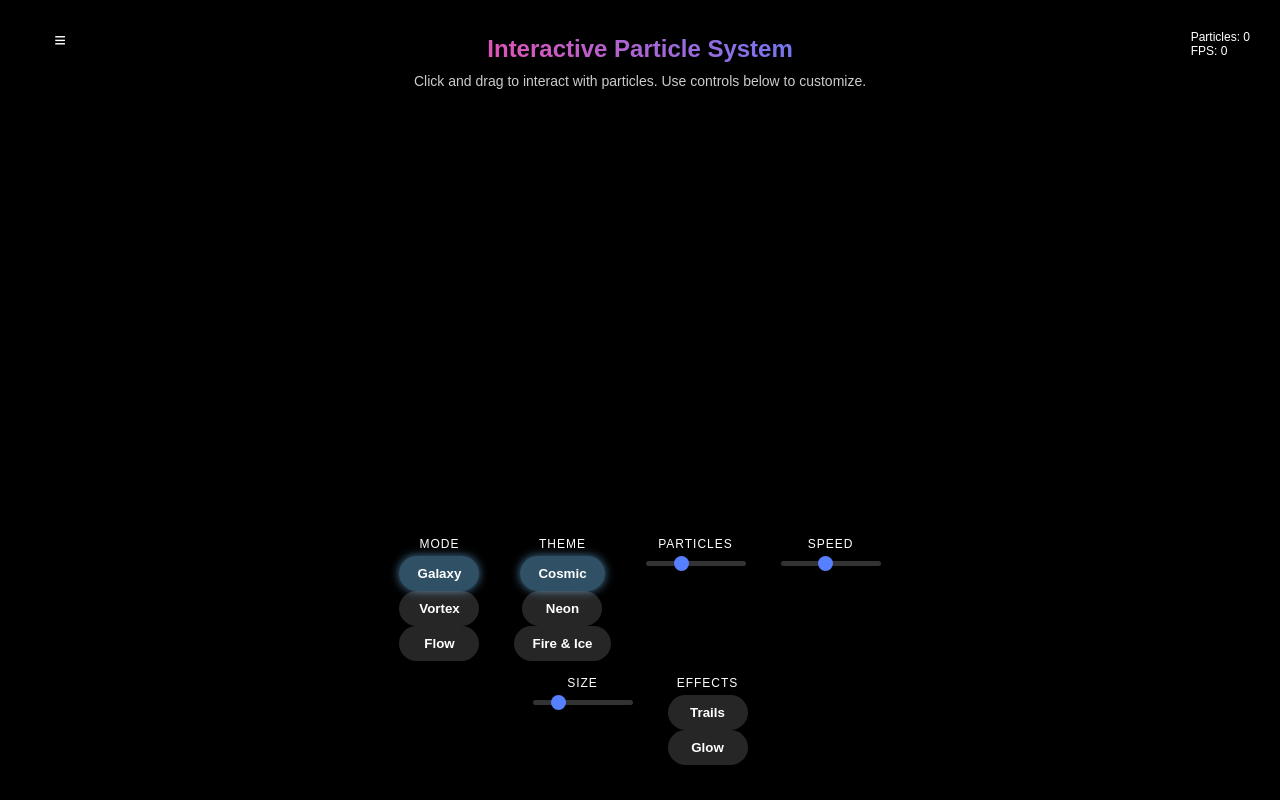
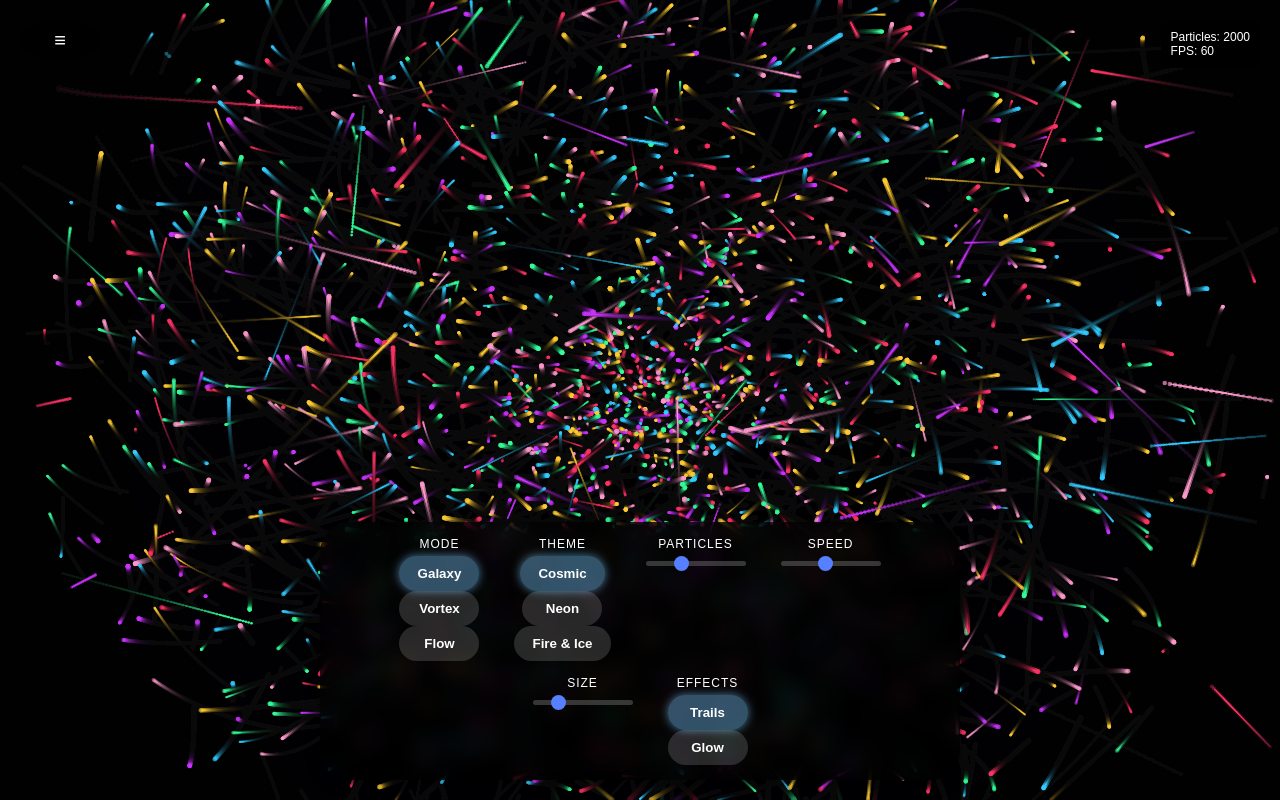
Before and after one commit to Ahmed8881/Particle-Animation, a plain HTML site: page index.html in a window 1280 px wide. Both pictures are taken after a click on the button "Trails". Drawn offline with Linux system fonts and the light colour scheme.

Commit message:
Add main.js for particle animation functionality and link in index.html

```diff
--- a/index.html
+++ b/index.html
@@ -54,6 +54,6 @@
             <button id="glowBtn">Glow</button>
         </div>
     </div>
-
+<script src="main.js"></script>
 </body>
 </html>
--- a/main.js
+++ b/main.js
@@ -0,0 +1,401 @@
+const canvas = document.getElementById('canvas');
+const ctx = canvas.getContext('2d');
+
+// Controls
+const galaxyBtn = document.getElementById('galaxyBtn');
+const vortexBtn = document.getElementById('vortexBtn');
+const flowBtn = document.getElementById('flowBtn');
+const cosmicBtn = document.getElementById('cosmicBtn');
+const neonBtn = document.getElementById('neonBtn');
+const fireiceBtn = document.getElementById('fireiceBtn');
+const trailsBtn = document.getElementById('trailsBtn');
+const glowBtn = document.getElementById('glowBtn');
+const particleSlider = document.getElementById('particleSlider');
+const speedSlider = document.getElementById('speedSlider');
+const sizeSlider = document.getElementById('sizeSlider');
+const hideButton = document.getElementById('hideButton');
+const controls = document.getElementById('controls');
+const info = document.getElementById('info');
+const particleCount = document.getElementById('particleCount');
+const fpsCount = document.getElementById('fpsCount');
+
+// Configuration
+let config = {
+    mode: 'galaxy',       // galaxy, vortex, flow
+    theme: 'cosmic',      // cosmic, neon, fireice
+    trails: false,
+    glow: false,
+    particleCount: parseInt(particleSlider.value),
+    speed: parseInt(speedSlider.value) / 10,
+    size: parseInt(sizeSlider.value) / 2
+};
+
+// Theme colors
+const themes = {
+    cosmic: {
+        background: 'radial-gradient(circle, #0f0c29, #302b63, #24243e)',
+        colors: [
+            '#ff3366', '#33ccff', '#ffcc33', '#33ff99', '#cc33ff', '#ff99cc'
+        ],
+        glow: 'rgba(100, 100, 255, 0.5)'
+    },
+    neon: {
+        background: 'radial-gradient(circle, #000000, #1a0033)',
+        colors: [
+            '#ff00ff', '#00ffff', '#ff3300', '#33ff00', '#ffff00'
+        ],
+        glow: 'rgba(255, 0, 255, 0.5)'
+    },
+    fireice: {
+        background: 'linear-gradient(135deg, #330000, #000033)',
+        colors: [
+            '#ff3300', '#ff6600', '#ff9900', '#00ccff', '#0099ff', '#0066ff'
+        ],
+        glow: 'rgba(255, 100, 50, 0.5)'
+    }
+};
+
+// Particles array
+let particles = [];
+
+// Mouse position
+let mouse = {
+    x: null,
+    y: null,
+    radius: 150,
+    active: false
+};
+
+// Timer variables for FPS calculation
+let fpsTime = 0;
+let localFpsCount = 0;
+let lastFrameTime = 0;
+
+// Animation variables
+let animationFrame;
+let globalTime = 0;
+
+// Resize canvas to fit window
+function resizeCanvas() {
+    canvas.width = window.innerWidth;
+    canvas.height = window.innerHeight;
+
+    // Reinitialize particles when canvas size changes
+    initParticles();
+}
+
+// Particle class
+class Particle {
+    constructor() {
+        this.reset();
+    }
+
+    reset() {
+        // Basic properties
+        this.x = Math.random() * canvas.width;
+        this.y = Math.random() * canvas.height;
+        this.size = Math.random() * config.size + 1;
+        this.baseSize = this.size;
+
+        // Add variation to speeds
+        this.speedX = (Math.random() - 0.5) * config.speed;
+        this.speedY = (Math.random() - 0.5) * config.speed;
+
+        // Color based on theme
+        const colors = themes[config.theme].colors;
+        this.color = colors[Math.floor(Math.random() * colors.length)];
+
+        // Properties for different modes
+        this.density = Math.random() * 30 + 1;
+        this.angle = Math.random() * Math.PI * 2;
+        this.distance = Math.random() * (canvas.width/2);
+        this.opacity = Math.random() * 0.8 + 0.2;
+
+        // Trail history for trailing effect
+        this.history = [];
+        this.historyLength = Math.floor(Math.random() * 10) + 5;
+    }
+
+    update() {
+        // Store position history for trails
+        if (config.trails && this.history.length < this.historyLength) {
+            this.history.push({x: this.x, y: this.y});
+        } else if (config.trails) {
+            this.history.shift();
+            this.history.push({x: this.x, y: this.y});
+        }
+
+        // Different movement patterns based on mode
+        if (config.mode === 'galaxy') {
+            // Orbit around center
+            this.angle += config.speed * 0.01 / this.density;
+            const centerX = canvas.width / 2;
+            const centerY = canvas.height / 2;
+            const targetX = centerX + this.distance * Math.cos(this.angle);
+            const targetY = centerY + this.distance * Math.sin(this.angle);
+
+            this.x += (targetX - this.x) * 0.01 * config.speed;
+            this.y += (targetY - this.y) * 0.01 * config.speed;
+        } else if (config.mode === 'vortex') {
+            // Spiral movement
+            const centerX = canvas.width / 2;
+            const centerY = canvas.height / 2;
+            const dx = this.x - centerX;
+            const dy = this.y - centerY;
+            const distance = Math.sqrt(dx * dx + dy * dy);
+
+            if (distance > 1) {
+                const angle = Math.atan2(dy, dx) + config.speed * 0.01;
+                const newDistance = distance - config.speed * 0.1;
+
+                if (newDistance < 5) {
+                    this.reset();
+                } else {
+                    this.x = centerX + newDistance * Math.cos(angle);
+                    this.y = centerY + newDistance * Math.sin(angle);
+                }
+            } else {
+                this.reset();
+            }
+        } else if (config.mode === 'flow') {
+            // Flowing field
+            const noiseScale = 0.005;
+            const noise = Math.sin(this.x * noiseScale) * Math.cos(this.y * noiseScale) * 5;
+            this.angle = noise + globalTime * 0.0005;
+
+            this.x += Math.cos(this.angle) * config.speed;
+            this.y += Math.sin(this.angle) * config.speed;
+        }
+
+        // Check boundaries
+        if (this.x < 0 || this.x > canvas.width ||
+            this.y < 0 || this.y > canvas.height) {
+            this.reset();
+        }
+
+        // Mouse interaction
+        if (mouse.active) {
+            const dx = this.x - mouse.x;
+            const dy = this.y - mouse.y;
+            const distance = Math.sqrt(dx * dx + dy * dy);
+
+            if (distance < mouse.radius) {
+                // Repel from mouse
+                const force = (mouse.radius - distance) / mouse.radius;
+                const angle = Math.atan2(dy, dx);
+                const moveX = Math.cos(angle) * force * 5;
+                const moveY = Math.sin(angle) * force * 5;
+
+                this.x += moveX;
+                this.y += moveY;
+                this.size = this.baseSize + force * 3;
+            } else {
+                // Gradually return to original size
+                this.size = this.size * 0.95 + this.baseSize * 0.05;
+            }
+        }
+    }
+
+    draw() {
+        // Draw trail if enabled
+        if (config.trails && this.history.length > 1) {
+            ctx.beginPath();
+            ctx.moveTo(this.history[0].x, this.history[0].y);
+
+            for (let i = 1; i < this.history.length; i++) {
+                ctx.lineTo(this.history[i].x, this.history[i].y);
+            }
+
+            ctx.strokeStyle = this.color;
+            ctx.lineWidth = this.size / 2;
+            ctx.stroke();
+        }
+
+        // Draw glow if enabled
+        if (config.glow) {
+            ctx.shadowBlur = 15;
+            ctx.shadowColor = this.color;
+        }
+
+        // Draw the particle
+        ctx.beginPath();
+        ctx.arc(this.x, this.y, this.size, 0, Math.PI * 2);
+        ctx.fillStyle = this.color;
+        ctx.globalAlpha = this.opacity;
+        ctx.fill();
+
+        // Reset shadow
+        if (config.glow) {
+            ctx.shadowBlur = 0;
+        }
+
+        ctx.globalAlpha = 1;
+    }
+}
+
+// Initialize particles
+function initParticles() {
+    particles = [];
+    for (let i = 0; i < config.particleCount; i++) {
+        particles.push(new Particle());
+    }
+    particleCount.textContent = particles.length;
+}
+
+// Animation loop
+function animate(timestamp) {
+    if (!lastFrameTime) {
+        lastFrameTime = timestamp;
+    }
+    const deltaTime = timestamp - lastFrameTime;
+    lastFrameTime = timestamp;
+
+    // Calculate FPS
+    if (timestamp - fpsTime >= 1000) {
+        fpsCount.textContent = Math.round(1000 / deltaTime);
+        fpsTime = timestamp;
+    }
+
+    globalTime = timestamp;
+
+    // Clear canvas with fade effect for trails
+    if (config.trails) {
+        ctx.fillStyle = 'rgba(0, 0, 0, 0.05)';
+        ctx.fillRect(0, 0, canvas.width, canvas.height);
+    } else {
+        ctx.clearRect(0, 0, canvas.width, canvas.height);
+    }
+
+    // Update and draw particles
+    for (let i = 0; i < particles.length; i++) {
+        particles[i].update();
+        particles[i].draw();
+    }
+
+    animationFrame = requestAnimationFrame(animate);
+}
+
+// Set up mouse events
+canvas.addEventListener('mousemove', function(e) {
+    mouse.x = e.x;
+    mouse.y = e.y;
+    mouse.active = true;
+});
+
+canvas.addEventListener('mouseout', function() {
+    mouse.active = false;
+});
+
+// Add touch support
+canvas.addEventListener('touchstart', function(e) {
+    e.preventDefault();
+    mouse.x = e.touches[0].clientX;
+    mouse.y = e.touches[0].clientY;
+    mouse.active = true;
+});
+
+canvas.addEventListener('touchmove', function(e) {
+    e.preventDefault();
+    mouse.x = e.touches[0].clientX;
+    mouse.y = e.touches[0].clientY;
+});
+
+canvas.addEventListener('touchend', function() {
+    mouse.active = false;
+});
+
+// Apply theme
+function applyTheme() {
+    document.body.style.background = themes[config.theme].background;
+}
+
+// Button click handlers
+galaxyBtn.addEventListener('click', function() {
+    setActiveButton('mode', this);
+    config.mode = 'galaxy';
+});
+
+vortexBtn.addEventListener('click', function() {
+    setActiveButton('mode', this);
+    config.mode = 'vortex';
+});
+
+flowBtn.addEventListener('click', function() {
+    setActiveButton('mode', this);
+    config.mode = 'flow';
+});
+
+cosmicBtn.addEventListener('click', function() {
+    setActiveButton('theme', this);
+    config.theme = 'cosmic';
+    applyTheme();
+});
+
+neonBtn.addEventListener('click', function() {
+    setActiveButton('theme', this);
+    config.theme = 'neon';
+    applyTheme();
+});
+
+fireiceBtn.addEventListener('click', function() {
+    setActiveButton('theme', this);
+    config.theme = 'fireice';
+    applyTheme();
+});
+
+trailsBtn.addEventListener('click', function() {
+    config.trails = !config.trails;
+    this.classList.toggle('active');
+});
+
+glowBtn.addEventListener('click', function() {
+    config.glow = !config.glow;
+    this.classList.toggle('active');
+});
+
+// Slider handlers
+particleSlider.addEventListener('input', function() {
+    config.particleCount = parseInt(this.value);
+    initParticles();
+});
+
+speedSlider.addEventListener('input', function() {
+    config.speed = parseInt(this.value) / 10;
+});
+
+sizeSlider.addEventListener('input', function() {
+    config.size = parseInt(this.value) / 2;
+});
+
+// Toggle UI visibility
+hideButton.addEventListener('click', function() {
+    controls.style.display = controls.style.display === 'none' ? 'flex' : 'none';
+    info.style.display = info.style.display === 'none' ? 'block' : 'none';
+});
+
+// Helper to set active button in a group
+function setActiveButton(group, button) {
+    if (group === 'mode') {
+        galaxyBtn.classList.remove('active');
+        vortexBtn.classList.remove('active');
+        flowBtn.classList.remove('active');
+    } else if (group === 'theme') {
+        cosmicBtn.classList.remove('active');
+        neonBtn.classList.remove('active');
+        fireiceBtn.classList.remove('active');
+    }
+
+    button.classList.add('active');
+}
+
+// Auto-hide info after 5 seconds
+setTimeout(function() {
+    info.style.opacity = '0';
+}, 5000);
+
+// Initialize
+window.addEventListener('resize', resizeCanvas);
+resizeCanvas();
+applyTheme();
+initParticles();
+animate(0);
```
